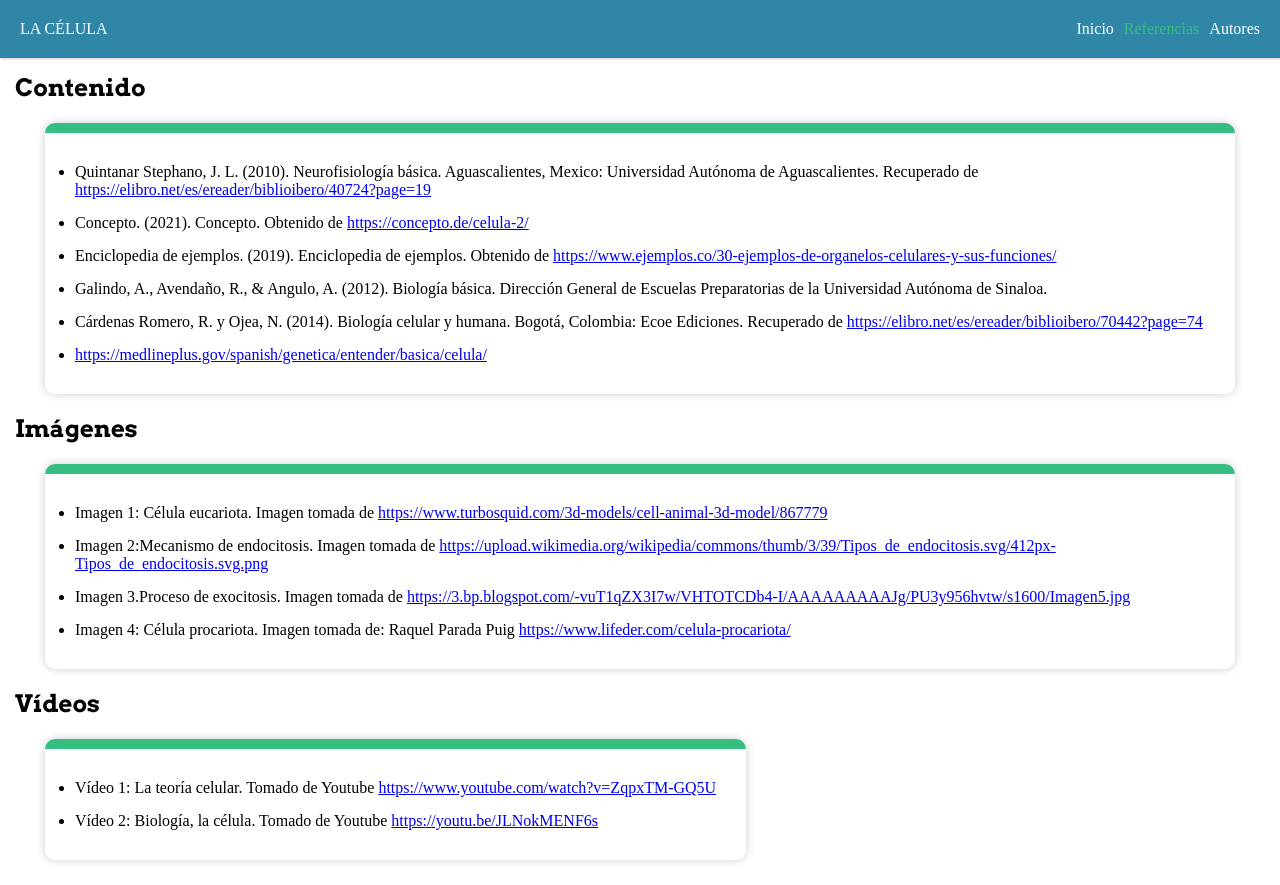
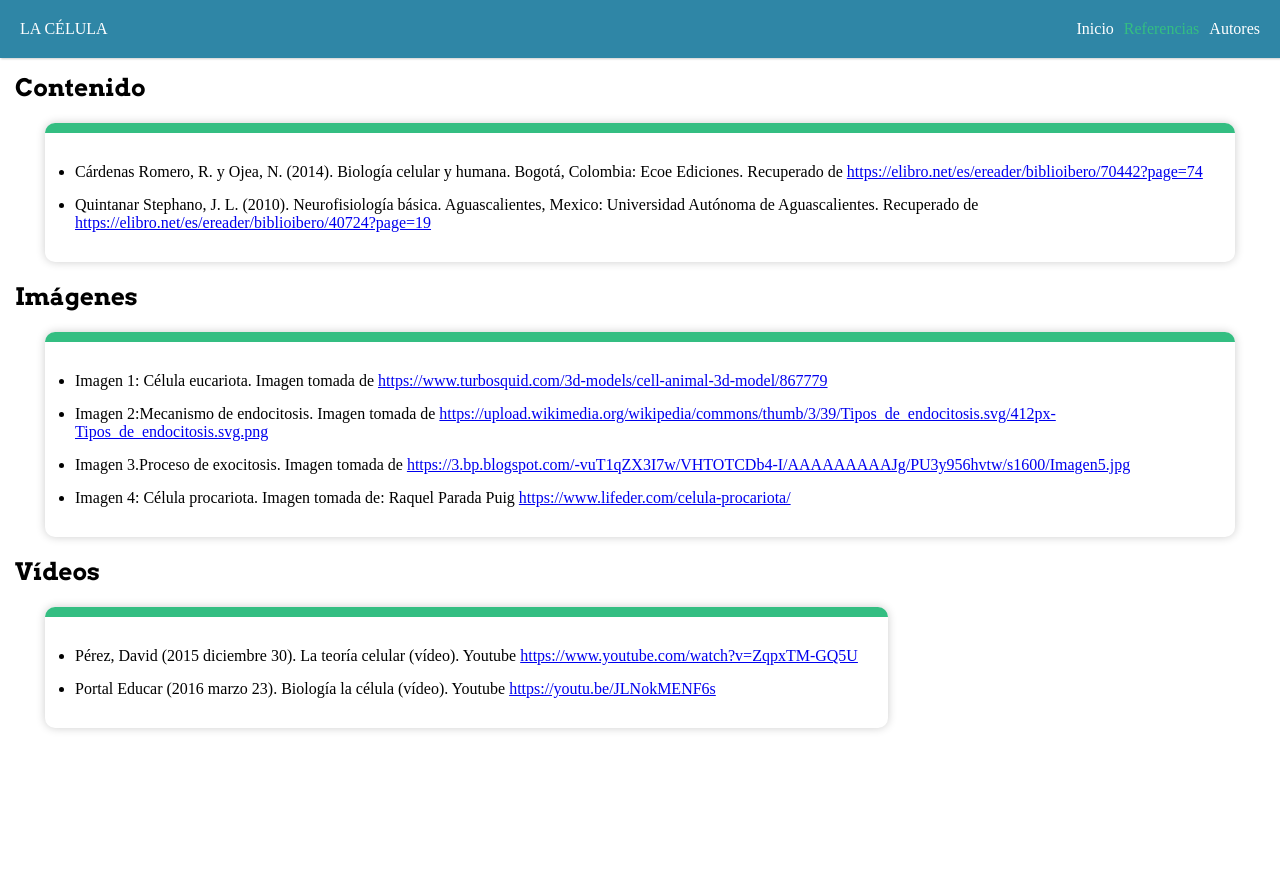
Before and after one commit to jaalorsa517/thecell, a Vue app: page /ref in a window 1280 px wide. After the commit the page ends 800 px from the top, so only its background shows below. Built offline with nearby package versions, Linux system fonts and the light colour scheme.

Commit message:
Mejorando referencias

```diff
--- a/src/components/cContent.vue
+++ b/src/components/cContent.vue
@@ -80,6 +80,9 @@
                   <b><i>C. Mediada por receptor:</i></b>
                   Une moléculas especificas y luego las lleva al interior de la célula.
                 </p>
+                <router-link to="/ref">
+                  <i>(Cárdenas Romero, R. y Ojea, N. (2014),p.73)</i>
+                </router-link>
               </section>
               <section class="content__img">
                 <img :src="require('@/assets/endocitosis.png')" alt="endocitosis" />
@@ -110,6 +113,9 @@
                 <b><i>C. Vía endosómica:</i></b>
                 Se expulsa entre los mismos organelos.
               </p>
+              <router-link to="/ref">
+                <i>(Cárdenas Romero, R. y Ojea, N. (2014),p.73)</i>
+              </router-link>
             </section>
             <section class="content__img">
               <img :src="require('@/assets/exocitosis.jpg')" alt="exocitosis" />
--- a/src/views/Refer.vue
+++ b/src/views/Refer.vue
@@ -30,28 +30,12 @@ export default {
     return {
       crefs: [
         {
-          sub: "Quintanar Stephano, J. L. (2010). Neurofisiología básica. Aguascalientes, Mexico: Universidad Autónoma de Aguascalientes. Recuperado de ",
-          link: "https://elibro.net/es/ereader/biblioibero/40724?page=19",
-        },
-        {
-          sub: "Concepto. (2021). Concepto. Obtenido de ",
-          link: "https://concepto.de/celula-2/",
-        },
-        {
-          sub: "Enciclopedia de ejemplos. (2019). Enciclopedia de ejemplos. Obtenido de ",
-          link: "https://www.ejemplos.co/30-ejemplos-de-organelos-celulares-y-sus-funciones/",
-        },
-        {
-          sub: "Galindo, A., Avendaño, R., & Angulo, A. (2012). Biología básica. Dirección General de Escuelas Preparatorias de la Universidad Autónoma de Sinaloa. ",
-          link: "",
-        },
-        {
           sub: "Cárdenas Romero, R. y Ojea, N. (2014). Biología celular y humana. Bogotá, Colombia: Ecoe Ediciones. Recuperado de ",
           link: "https://elibro.net/es/ereader/biblioibero/70442?page=74",
         },
         {
-          sub: "",
-          link: "https://medlineplus.gov/spanish/genetica/entender/basica/celula/",
+          sub: "Quintanar Stephano, J. L. (2010). Neurofisiología básica. Aguascalientes, Mexico: Universidad Autónoma de Aguascalientes. Recuperado de ",
+          link: "https://elibro.net/es/ereader/biblioibero/40724?page=19",
         },
       ],
       crefsImg: [
@@ -74,11 +58,11 @@ export default {
       ],
       crefsVid: [
         {
-          sub: "Vídeo 1: La teoría celular. Tomado de Youtube ",
+          sub: "Pérez, David (2015 diciembre 30). La teoría celular (vídeo). Youtube ",
           link: "https://www.youtube.com/watch?v=ZqpxTM-GQ5U",
         },
         {
-          sub: "Vídeo 2: Biología, la célula. Tomado de Youtube ",
+          sub: "Portal Educar (2016 marzo 23). Biología la célula (vídeo). Youtube ",
           link: "https://youtu.be/JLNokMENF6s",
         },
       ],
```
